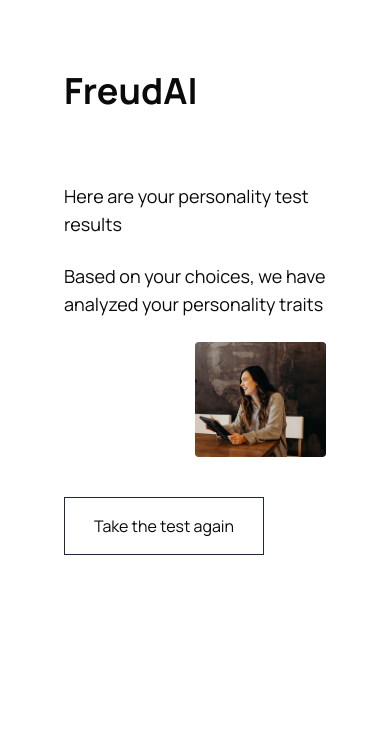
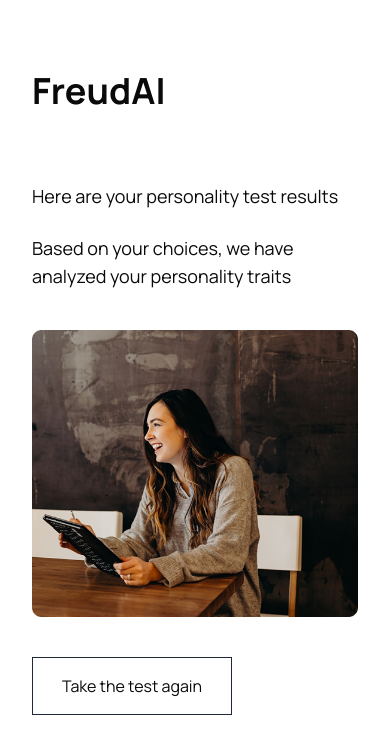
Before and after one commit to dtr-hash/freudai, a React (Vite) app: page /result in a window 390 px wide. Shown: the top 754 px of the page. Built offline with nearby package versions, Linux system fonts and the light colour scheme.

Commit message:
Mobile responsivness

```diff
--- a/src/App.css
+++ b/src/App.css
@@ -8,7 +8,7 @@
 #root {
   max-width: 1280px;
   margin: 0 auto;
-  padding: 2rem;
+  padding: 2rem 0;
 }
 
 @keyframes logo-spin {
--- a/src/components/Home.tsx
+++ b/src/components/Home.tsx
@@ -4,7 +4,7 @@ const Home = () => {
   console.log("Home");
 
   return (
-    <div className="flex flex-col gap-6 max-w-1/2">
+    <div className="flex flex-col gap-6 w-full md:max-w-1/2">
       <p className="text-lg">
         Thank you for taking the FreudAI personality test
       </p>
@@ -12,7 +12,7 @@ const Home = () => {
         You will be shown a series of images, please select the option you find the one matching the most with what you see in there
       </p>
       <Link to="/questions">
-        <div className="p-4 w-[200px] border border-gray-800 text-center">
+        <div className="p-4 w-full md:w-[200px] border border-gray-800 text-center">
           Start the test
         </div>
       </Link>
--- a/src/components/Questions.tsx
+++ b/src/components/Questions.tsx
@@ -53,8 +53,8 @@ const Questions = () => {
   };
 
   return (
-    <div className="flex gap-12">
-      <div className="flex flex-col gap-4 h-full w-1/2">
+    <div className="flex flex-col-reverse md:flex-row gap-4 md:gap-12">
+      <div className="flex flex-col gap-4 h-full w-full md:max-w-1/2">
         <p className="mb-4 text-lg">Select an option that fits most what you see ({count + 1} / 7)</p>
         <div className="flex flex-col gap-4">
           {currentQuestion.options.map((option, index) => (
@@ -67,7 +67,7 @@ const Questions = () => {
       <img
         src={`/${currentQuestion.path}`}
         alt="Personality test image"
-        className="w-1/2 rounded-lg shadow-lg"
+        className="w-full md:max-w-1/2"
       />
     </div>
   );
--- a/src/components/Result.tsx
+++ b/src/components/Result.tsx
@@ -18,17 +18,17 @@ const Result = () => {
         Based on your choices, we have analyzed your personality traits
       </p>
 
-      <div className="flex flex-row gap-4">
-        <div className=" w-1/2 grid gap-4">
+      <div className="flex flex-col md:flex-row gap-4">
+        <div className=" w-full md:max-w-1/2 grid gap-4">
           {Object.entries(scores).map(([trait, score]) => (
             <div key={trait} className="flex items-center py-2">
-              <span className="capitalize w-[200px]">{trait}</span>
+              <span className="capitalize w-[180px]">{trait}</span>
               <span className="font-bold">{score}</span>
-              <div className="flex gap-1 ml-4">
+              <div className="flex gap-0_5 ml-4">
                 {[...Array(score)].map((_, i) => (
                   <div
                     key={i}
-                    className="w-4 h-4 rounded-full bg-black bg-[url('/freud.png')] bg-cover bg-center"
+                    className="w-3 h-3 rounded-full bg-black bg-[url('/freud.png')] bg-cover bg-center"
                   />
                 ))}
               </div>
@@ -36,7 +36,7 @@ const Result = () => {
           ))}
         </div>
 
-        <img src="/success.png" alt="" className="w-1/2 max-w-[400px] mx-auto" />
+        <img src="/success.png" alt="" className="w-full md:max-w-[400px] mx-auto" />
       </div>
       <div className="mt-4">
         <Link to="/questions" onClick={handleReset}>
```
